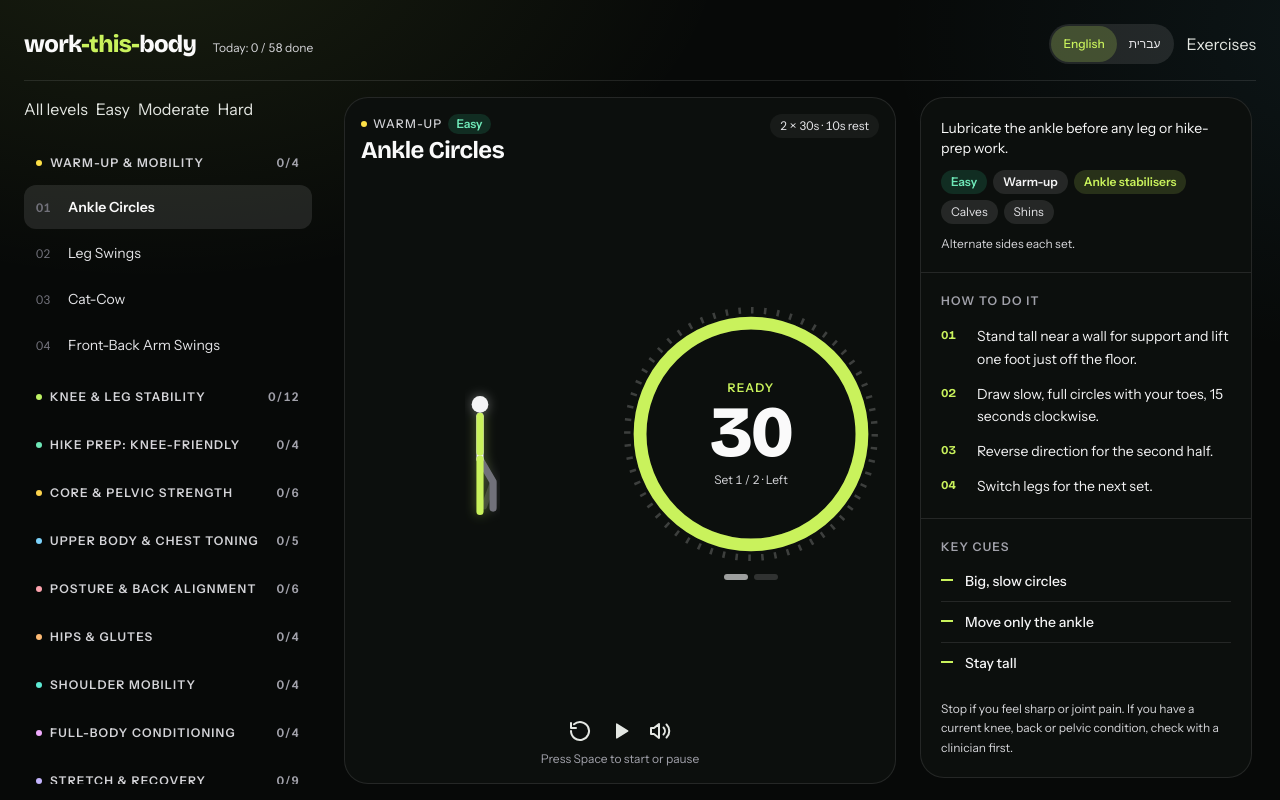
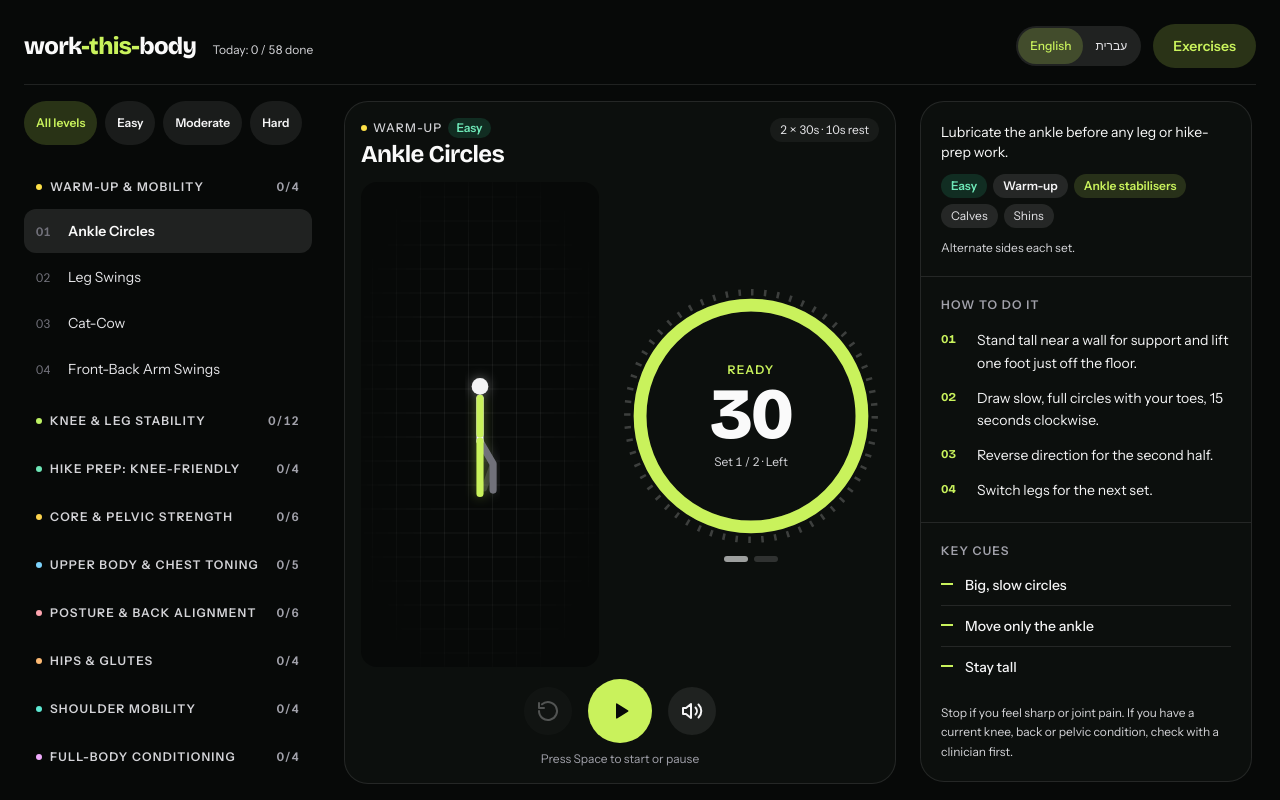
Before and after one commit to adikobi/work-this-body, a Next.js app: page / in a window 1280 px wide. Built offline with nearby package versions, Linux system fonts and the light colour scheme.

Commit message:
Add files via upload

```diff
--- a/app/globals.css
+++ b/app/globals.css
@@ -27,11 +27,7 @@ body {
   min-height: 100dvh;
   color: #e4e7e2;
   background-color: #070908;
-  /* Ambient depth: two soft light pools, fixed so they don't scroll with content */
-  background-image:
-    radial-gradient(60rem 36rem at 12% -8%, rgba(201, 242, 92, 0.09), transparent 60%),
-    radial-gradient(52rem 34rem at 108% 4%, rgba(92, 200, 242, 0.07), transparent 60%);
-  background-attachment: fixed;
+  /* Flat ground: no glow, no gradient. */
   padding-left: env(safe-area-inset-left);
   padding-right: env(safe-area-inset-right);
   padding-bottom: env(safe-area-inset-bottom);
@@ -47,6 +43,39 @@ body {
 .no-scrollbar { scrollbar-width: none; }
 .no-scrollbar::-webkit-scrollbar { display: none; }
 
+/* One button family: primary (lime) and secondary (grey); .btn-on marks a selected toggle. */
+@layer components {
+  .btn {
+    display: inline-flex; flex-shrink: 0; align-items: center; justify-content: center; gap: 0.375rem;
+    min-height: 2.75rem; padding: 0 1.25rem; border-radius: 9999px;
+    font-size: 0.875rem; font-weight: 600; line-height: 1; white-space: nowrap;
+    transition: background-color 150ms cubic-bezier(0.23, 1, 0.32, 1), color 150ms cubic-bezier(0.23, 1, 0.32, 1), transform 150ms cubic-bezier(0.23, 1, 0.32, 1);
+  }
+  .btn:hover { transform: translateY(-1px); }
+  .btn:active { transform: scale(0.97); }
+  .btn:disabled { opacity: 0.3; pointer-events: none; }
+  .btn-primary { background: #c9f25c; color: #070908; }
+  .btn-primary:hover { background: #d8f77f; }
+  .btn-secondary { background: rgba(255, 255, 255, 0.08); color: #f4f4f5; }
+  .btn-secondary:hover { background: rgba(255, 255, 255, 0.14); }
+  .btn-on, .btn-on:hover { background: rgba(201, 242, 92, 0.18); color: #c9f25c; }
+  .btn-sm { padding: 0 0.75rem; font-size: 0.75rem; }
+  .btn-icon { width: 3rem; height: 3rem; min-height: 0; padding: 0; }
+  .btn-round { width: 4rem; height: 4rem; min-height: 0; padding: 0; }
+}
+
+/* Motion-study sheet: a drafting grid that fades out toward the edges, behind the figure. */
+.sheet { isolation: isolate; background-color: #070908; }
+.sheet::before {
+  content: ""; position: absolute; inset: 0; z-index: -1; pointer-events: none;
+  background-image:
+    linear-gradient(rgba(255, 255, 255, 0.06) 1px, transparent 1px),
+    linear-gradient(90deg, rgba(255, 255, 255, 0.06) 1px, transparent 1px);
+  background-size: 24px 24px; background-position: center;
+  -webkit-mask-image: radial-gradient(ellipse at center, #000 35%, transparent 85%);
+  mask-image: radial-gradient(ellipse at center, #000 35%, transparent 85%);
+}
+
 /* Reduced motion: keep fades, drop movement. */
 @media (prefers-reduced-motion: reduce) {
   .animate-rise, .animate-pop { animation: none; }
```
